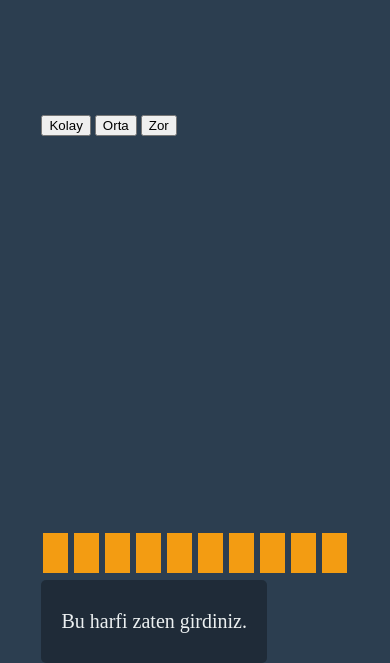
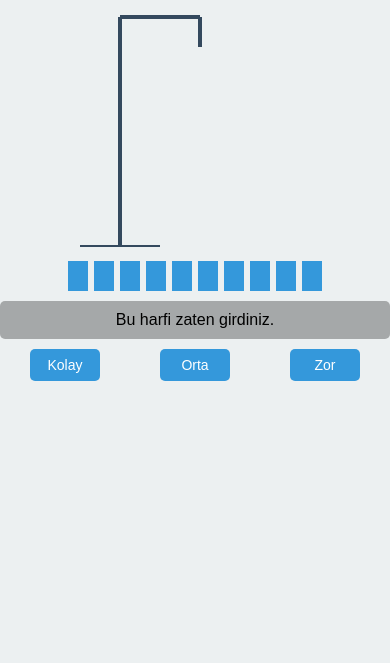
Before and after one commit to FatihChdr/Adam-Asmaca, a plain HTML site: page index.html in a window 390 px wide. Shown: the part 261-924 px from the top of the page. After the commit the page ends 844 px from the top, so only its background shows below. Drawn offline with Linux system fonts and the light colour scheme.

Commit message:
Update style.css

```diff
--- a/style.css
+++ b/style.css
@@ -1,30 +1,28 @@
 * {
     box-sizing: border-box;
+    margin: 0;
+    padding: 0;
 }
 
 body {
-    background-color: #2c3e50;
-    color: #ecf0f1;
+    background-color: #ecf0f1;
+    font-family: 'Arial', sans-serif;
+    display: flex;
+    align-items: center;
+    justify-content: center;
     height: 100vh;
-    display: flex;
-    flex-direction: column;
-    align-items: center;
-    overflow: hidden;
+    margin: 0;
 }
 
-.container {
-    padding: 20px;
-    height: 450px;
-    width: 450px;
-    position: relative;
-    background-color: #34495e;
-    border-radius: 10px;
-    box-shadow: 0 0 20px rgba(0, 0, 0, 0.3);
+.game-container {
+    max-width: 600px;
+    width: 100%;
+    text-align: center;
 }
 
-.grafik {
+.hangman-svg {
     fill: transparent;
-    stroke: #ecf0f1;
+    stroke: #34495e;
     stroke-width: 4px;
 }
 
@@ -32,17 +30,55 @@ body {
     display: none;
 }
 
-#wrong-letters {
-    position: absolute;
-    top: 30px;
-    right: 30px;
-    background-color: #e74c3c;
-    padding: 10px;
-    border-radius: 5px;
-    box-shadow: 0 0 10px rgba(0, 0, 0, 0.2);
+.word-container {
+    display: flex;
+    flex-wrap: wrap;
+    justify-content: center;
+    margin-top: 20px;
 }
 
-#popup-container {
+.word-container .letter {
+    border-bottom: 3px solid #3498db;
+    font-size: 30px;
+    margin: 0 3px;
+    height: 40px;
+    width: 25px;
+    display: inline-flex;
+    justify-content: center;
+    align-items: center;
+    background-color: #3498db;
+    color: #fff;
+}
+
+.wrong-letters-container {
+    margin-top: 20px;
+}
+
+.wrong-letters-container h3 {
+    font-size: 18px;
+    margin-bottom: 10px;
+}
+
+.wrong-letters-container span {
+    display: inline-block;
+    font-size: 20px;
+    margin-right: 5px;
+}
+
+.message-container {
+    background-color: rgba(0, 0, 0, 0.3);
+    font-size: 20px;
+    border-radius: 5px;
+    padding: 10px 20px;
+    margin-top: 20px;
+    transition: transform 0.4s ease-in-out;
+}
+
+.message-container p {
+    margin: 0;
+}
+
+.popup-container {
     background-color: rgba(0, 0, 0, 0.7);
     position: fixed;
     top: 0;
@@ -52,6 +88,7 @@ body {
     display: none;
     align-items: center;
     justify-content: center;
+    height: 100%;
 }
 
 .popup {
@@ -62,37 +99,68 @@ body {
     box-shadow: 0 15px 10px 3px rgba(0, 0, 0, 0.1);
 }
 
-#word {
+.difficulty-buttons {
+    margin-top: 20px;
     display: flex;
-    position: absolute;
-    bottom: 10px;
-    left: 50%;
-    transform: translateX(-50%);
+    justify-content: space-around;
 }
 
-.letter {
-    border-bottom: 3px solid #f39c12;
-    font-size: 30px;
-    margin: 0 3px;
-    height: 40px;
-    width: 25px;
-    display: inline-flex;
-    justify-content: center;
-    align-items: center;
-    background-color: #f39c12;
+.difficulty-buttons button {
+    padding: 10px;
+    font-size: 16px;
+    cursor: pointer;
+    background-color: #3498db;
+    border: none;
     color: #fff;
+    border-radius: 5px;
+    width: 80px;
 }
 
-#message {
-    background-color: rgba(0, 0, 0, 0.3);
-    font-size: 20px;
-    border-radius: 5px;
-    padding: 10px 20px;
-    position: absolute;
-    bottom: -80px;
-    transition: transform 0.4s ease-in-out;
+.difficulty-buttons button:hover {
+    background-color: #2980b9;
 }
 
-#message.show {
-    transform: translateY(-80px);
+@media (max-width: 600px) {
+    .word-container {
+        margin-top: 10px;
+    }
+
+    .word-container .letter {
+        font-size: 20px;
+        height: 30px;
+        width: 20px;
+    }
+
+    .wrong-letters-container {
+        margin-top: 10px;
+    }
+
+    .wrong-letters-container h3 {
+        font-size: 16px;
+        margin-bottom: 8px;
+    }
+
+    .wrong-letters-container span {
+        font-size: 18px;
+        margin-right: 3px;
+    }
+
+    .message-container {
+        font-size: 16px;
+        margin-top: 10px;
+    }
+
+    .popup {
+        padding: 10px;
+    }
+
+    .difficulty-buttons {
+        margin-top: 10px;
+    }
+
+    .difficulty-buttons button {
+        padding: 8px;
+        font-size: 14px;
+        width: 70px;
+    }
 }
```
